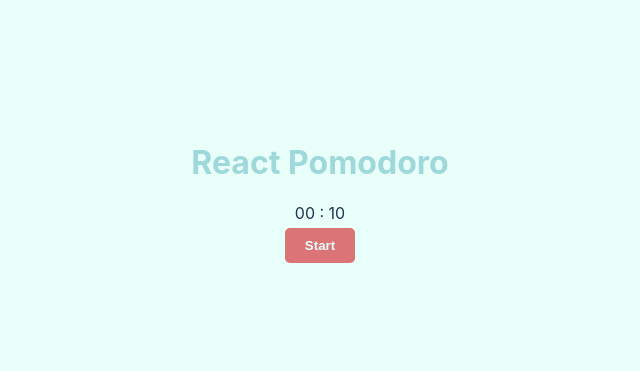
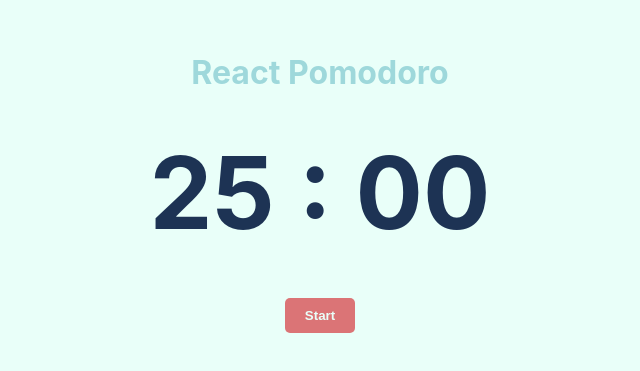
Before and after one commit to rkulik/react-pomodoro, a React (Create React App) app: page / in a window 1280 px wide. Shown: the part 205-576 px from the top of the page, without its empty margins (320-960 px from the left). Built offline with nearby package versions, Linux system fonts and the light colour scheme.

Commit message:
Introduce styled components

```diff
--- a/package.json
+++ b/package.json
@@ -37,6 +37,8 @@
     ]
   },
   "devDependencies": {
+    "@emotion/core": "^10.0.35",
+    "@emotion/styled": "^10.0.27",
     "prettier": "2.1.2"
   }
 }
--- a/src/app.tsx
+++ b/src/app.tsx
@@ -1,12 +1,12 @@
 import React, { useRef, useState } from 'react';
-import padTime from './utils/pad-time';
+import Button from './components/button';
+import Heading from './components/heading';
+import Timer from './components/timer';
 
-const TIME_IN_SECONDS = 10;
+const TIME_IN_SECONDS = 25 * 60;
 
 const App = () => {
   const [time, setTime] = useState(TIME_IN_SECONDS);
-  const minutes = Math.floor(time / 60);
-  const seconds = time - minutes * 60;
   const intervalRef = useRef<NodeJS.Timeout | null>();
   const [isRunning, setIsRunning] = useState(false);
   const isDecremented = time < TIME_IN_SECONDS;
@@ -48,15 +48,13 @@ const App = () => {
   };
 
   return (
-    <div className="app">
-      <h1>React Pomodoro</h1>
+    <div>
+      <Heading>React Pomodoro</Heading>
+      <Timer time={time} />
       <div>
-        {padTime(minutes)} : {padTime(seconds)}
-      </div>
-      <div>
-        {!isRunning && <button onClick={start}>Start</button>}
-        {isRunning && <button onClick={stop}>Stop</button>}
-        {isDecremented && <button onClick={reset}>Reset</button>}
+        {!isRunning && <Button onClick={start}>Start</Button>}
+        {isRunning && <Button onClick={stop}>Stop</Button>}
+        {isDecremented && <Button onClick={reset}>Reset</Button>}
       </div>
     </div>
   );
--- /dev/null
+++ b/src/components/button.tsx
@@ -0,0 +1,18 @@
+import styled from '@emotion/styled';
+
+const Button = styled.button`
+  background-color: #db7476;
+  color: #e9fff9;
+  padding: 10px 20px;
+  margin: 5px;
+  border: 0;
+  border-radius: 5px;
+  font-weight: bold;
+  cursor: pointer;
+  outline: none;
+  &:hover {
+    background-color: #ee8d8e;
+  }
+`;
+
+export default Button;
--- /dev/null
+++ b/src/components/heading.tsx
@@ -0,0 +1,8 @@
+import styled from '@emotion/styled';
+
+const Heading = styled.h1`
+  color: #9ed8db;
+  margin: 0;
+`;
+
+export default Heading;
--- /dev/null
+++ b/src/components/timer.tsx
@@ -0,0 +1,22 @@
+import styled from '@emotion/styled';
+import React from 'react';
+import padTime from '../utils/pad-time';
+
+const Time = styled.div`
+  font-size: 100px;
+  font-weight: bold;
+  margin: 40px 0;
+`;
+
+const Timer = ({ time }: { time: number }) => {
+  const minutes = Math.floor(time / 60);
+  const seconds = time - minutes * 60;
+
+  return (
+    <Time>
+      {padTime(minutes)} : {padTime(seconds)}
+    </Time>
+  );
+};
+
+export default Timer;
--- a/src/index.css
+++ b/src/index.css
@@ -19,28 +19,5 @@ body {
   align-items: center;
   justify-content: center;
   text-align: center;
-}
-
-.app {
   padding: 10px;
 }
-
-h1 {
-  color: #9ed8db;
-}
-
-button {
-  background-color: #db7476;
-  color: #e9fff9;
-  padding: 10px 20px;
-  margin: 5px;
-  border: 0;
-  border-radius: 5px;
-  font-weight: bold;
-  cursor: pointer;
-  outline: none;
-}
-
-button:hover {
-  background-color: #ee8d8e;
-}
```
Also changed, not shown: 1 other file (tests, documents, lock files or other folders).
